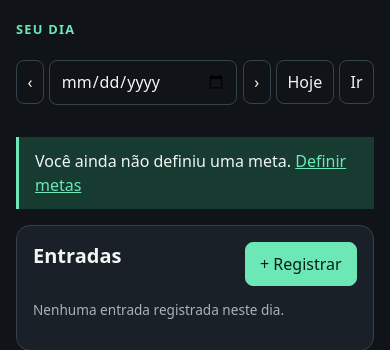
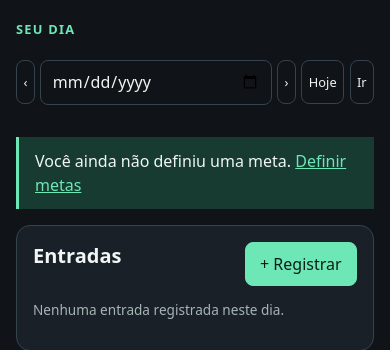
Before and after one commit to KaueBenk/macro-tracker, a FastAPI app: template app/templates/day.html in a window 390 px wide. Shown: the part 51-401 px from the top of the page. Run offline with FastAPI, Linux system fonts and the light colour scheme; the template is opened without the code that fills it, so the values that code supplies are empty; parts of the project's set-up code (start-up, migrations or seed data) failed here and were passed over.

Commit message:
Fit date navigation on mobile
Co-Authored-By: Devin AI <158243242+devin-ai-integration[bot]@users.noreply.github.com>

```diff
--- a/app/static/app.css
+++ b/app/static/app.css
@@ -163,6 +163,11 @@ th, td { border-bottom: 1px solid var(--border); padding: .65rem .4rem; text-ali
   .food-result { align-items: center; }
 }
 @media (max-width: 719px) {
+  .date-nav > .button {
+    font-size: .8rem;
+    padding-left: .4rem;
+    padding-right: .4rem;
+  }
   .progress-title { font-size: .82rem; gap: .35rem; }
   .progress-meta { font-size: .75rem; gap: .35rem; }
   .food-register-form { grid-template-columns: 1fr; }
```
